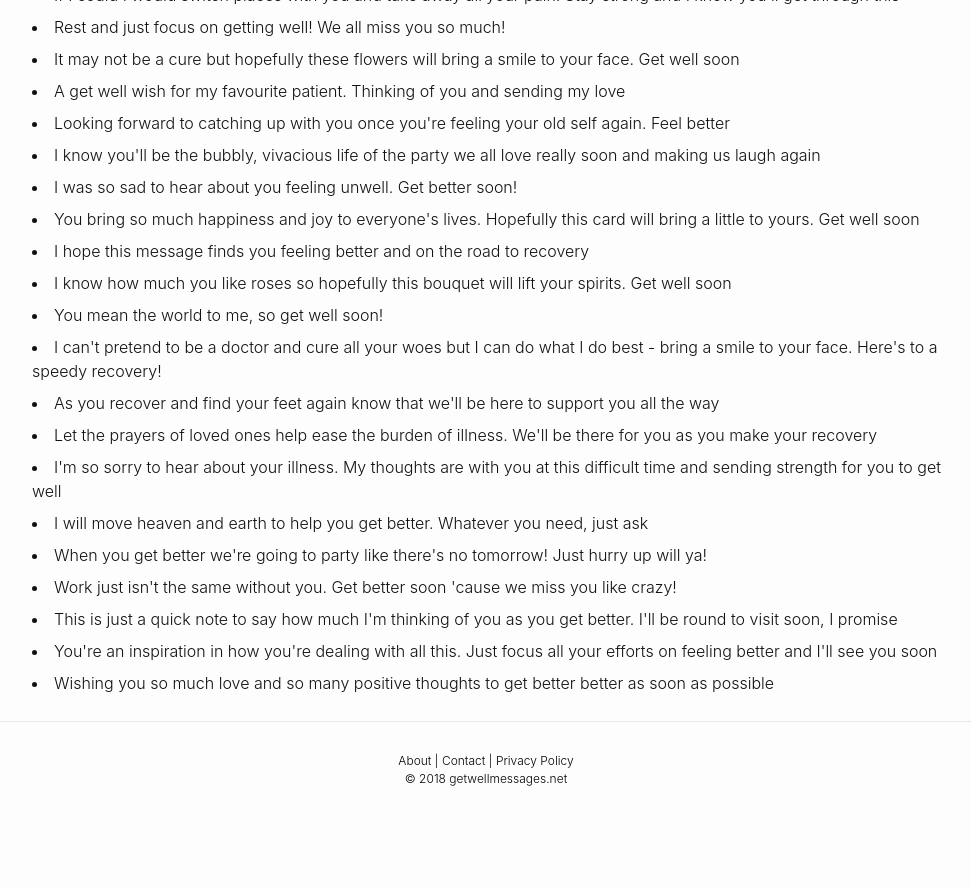
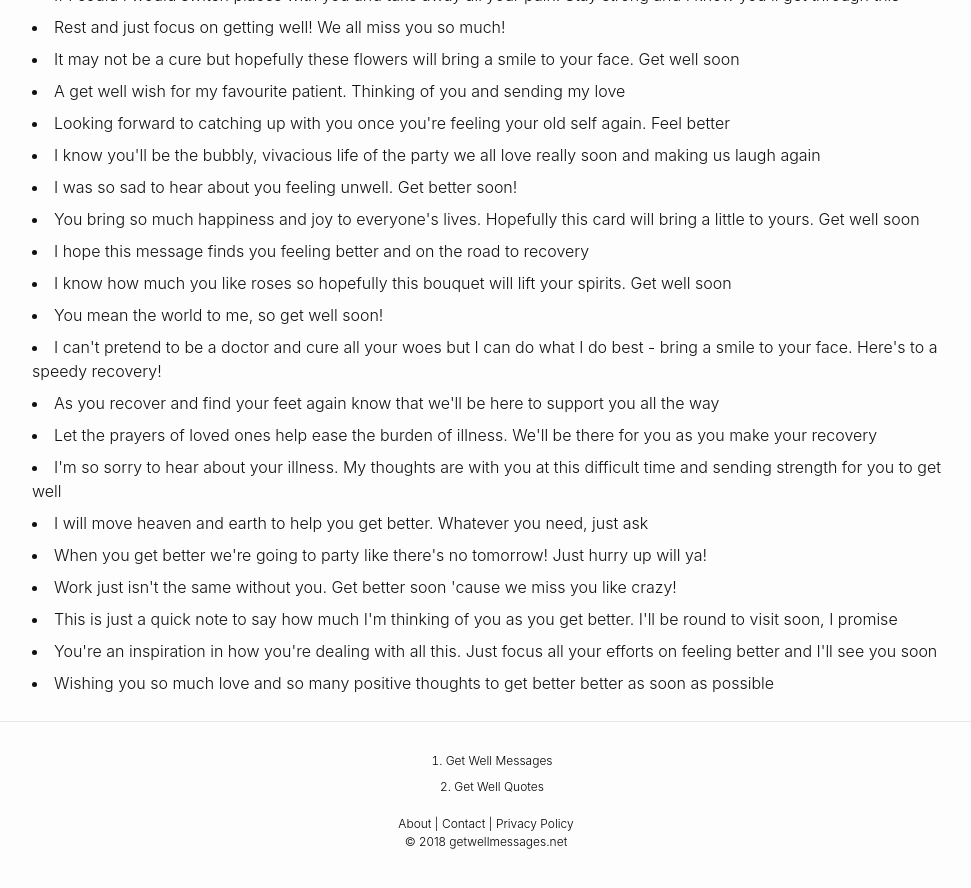
Before and after one commit to andyml123/andyml123.github.io, a Jekyll site: the page get-well-wishes/index.html, which Jekyll copies as it is, in a window 1280 px wide and 900 px high, scrolled down 5501 px. Shown: the top 888 px of the window, without its empty margins (154-1125 px from the left). Built offline with Jekyll 4.4.1, drawn with Linux system fonts in a browser that asks for light colours; before the commit the page ends 6338 px from its top, so only the background shows below that.

Commit message:
Update index.html

```diff
--- a/get-well-wishes/index.html
+++ b/get-well-wishes/index.html
@@ -247,6 +247,17 @@
 
 <div id="footer">
 
+<ol class="breadcrumb" itemscope="" itemtype="http://schema.org/BreadcrumbList">
+<li itemprop="itemListElement" itemscope="" itemtype="http://schema.org/ListItem">
+                              <a itemprop="item" href="/"><span itemprop="name">Get Well Messages</span></a><meta itemprop="position" content="1">
+  </li>
+
+                          <li itemprop="itemListElement" itemscope="" itemtype="http://schema.org/ListItem">
+                            <a itemprop="item" href="/condolence-messages"><span itemprop="name">Get Well Quotes</span></a><meta itemprop="position" content="2">
+</li>
+                    </ol>
+
+
 <a href="/about/">About</a>  |  <a href="/contact/">Contact</a>  | <a href="/privacy/">Privacy Policy</a>
 
       <div id="copyright"><p>© 2018 getwellmessages.net </p></div>
```
